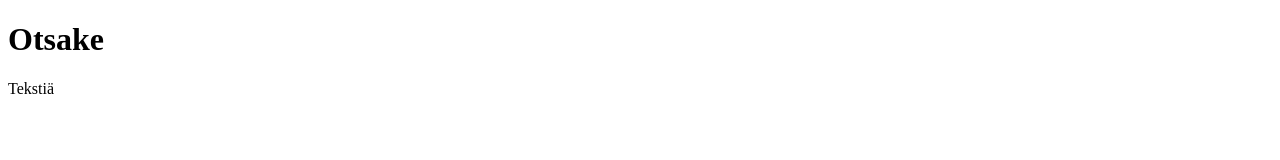
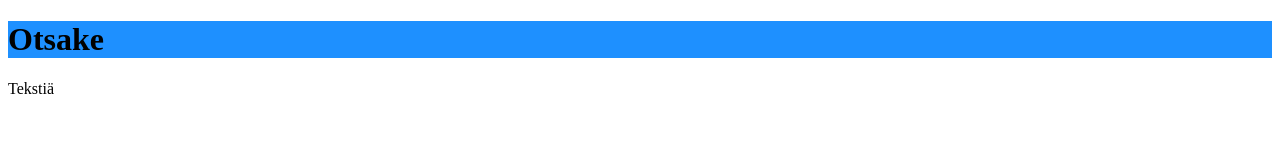
Before and after one commit to lniinikorpi/netlifyTest, a plain HTML site: page index.html in a window 1280 px wide. Drawn offline with Linux system fonts and the light colour scheme.

Commit message:
Modify h1
Changed background color

```diff
--- a/index.html
+++ b/index.html
@@ -5,7 +5,7 @@
 </head>
 <body>
 
-<h1>Otsake</h1>
+<h1 style="background-color:DodgerBlue;">Otsake</h1>
 <p>Tekstiä</p>
 
 </body>
```
